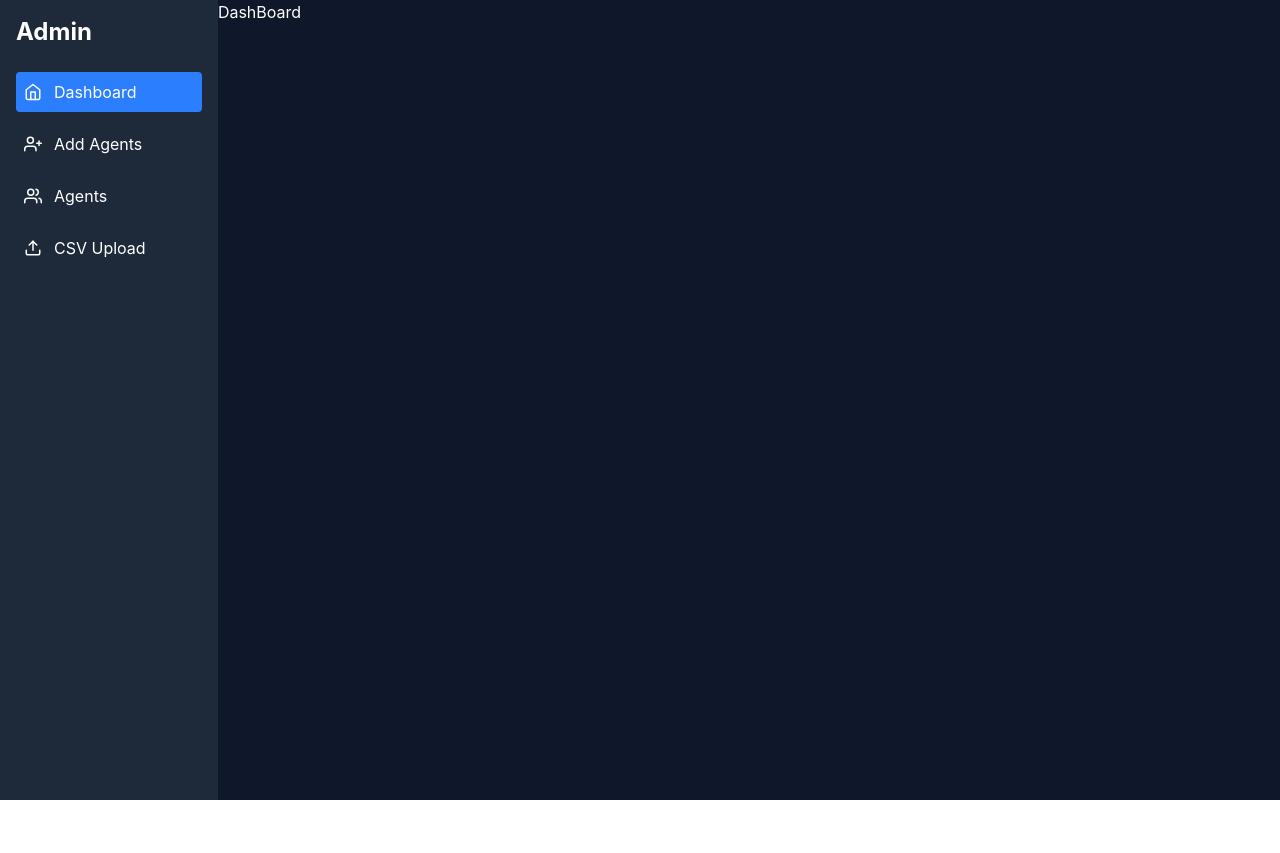
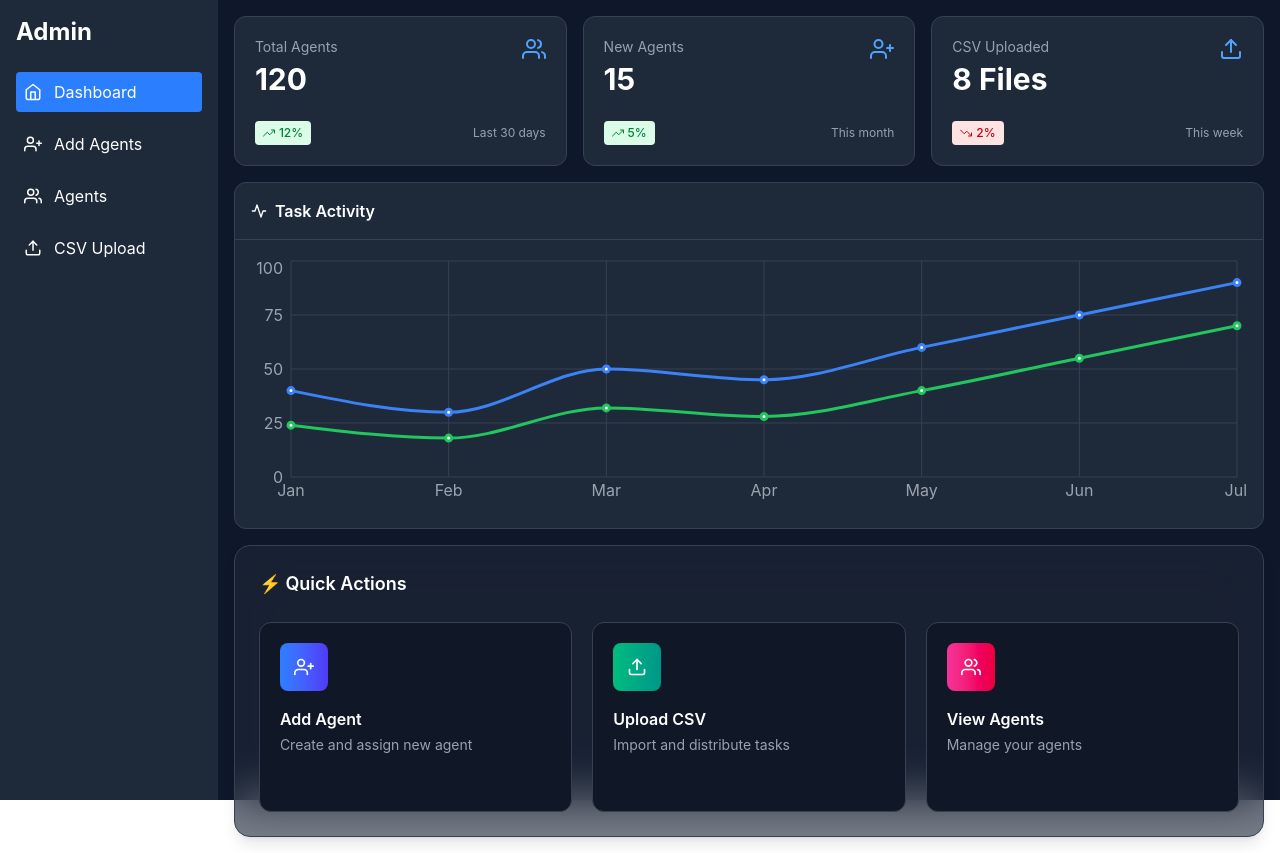
Before and after one commit to dipaldas8888/Task-Pilot, a React app in the folder frontend/: page / in a window 1280 px wide. Before the commit the page ends 800 px from the top, so only its background shows below. Built offline with nearby package versions, Linux system fonts and the light colour scheme; the HTML template or start-up script is replaced by a standard one.

Commit message:
add ActivityGraph, QuickActions, and StatCards components to enhance dashboard functionality

```diff
--- /dev/null
+++ b/frontend/src/components/ActivityGraph.jsx
@@ -0,0 +1,70 @@
+import React from "react";
+import { FiActivity } from "react-icons/fi";
+import {
+  XAxis,
+  YAxis,
+  Tooltip,
+  ResponsiveContainer,
+  CartesianGrid,
+  Line,
+  LineChart,
+} from "recharts";
+
+const data = [
+  { name: "Jan", assigned: 40, completed: 24 },
+  { name: "Feb", assigned: 30, completed: 18 },
+  { name: "Mar", assigned: 50, completed: 32 },
+  { name: "Apr", assigned: 45, completed: 28 },
+  { name: "May", assigned: 60, completed: 40 },
+  { name: "Jun", assigned: 75, completed: 55 },
+  { name: "Jul", assigned: 90, completed: 70 },
+];
+
+export const ActivityGraph = () => {
+  return (
+    <div className="col-span-12 lg:col-span-8 bg-gray-800 rounded-xl border border-gray-700 ">
+      <div className="p-4 border-b border-gray-700">
+        <h3 className="flex items-center gap-2 font-semibold text-white">
+          <FiActivity />
+          Task Activity
+        </h3>
+      </div>
+
+      <div className="h-72 p-4">
+        <ResponsiveContainer width="100%" height="100%">
+          <LineChart
+            data={data}
+            margin={{ top: 5, right: 10, left: -20, bottom: 5 }}
+          >
+            <CartesianGrid stroke="#374151" />
+
+            <XAxis
+              dataKey="name"
+              stroke="#9ca3af"
+              tickLine={false}
+              axisLine={false}
+            />
+
+            <YAxis stroke="#9ca3af" tickLine={false} axisLine={false} />
+
+            <Tooltip />
+
+            <Line
+              type="monotone"
+              dataKey="assigned"
+              stroke="#3b82f6"
+              strokeWidth={3}
+            />
+
+            <Line
+              type="monotone"
+              dataKey="completed"
+              stroke="#22c55e"
+              strokeWidth={3}
+            />
+          </LineChart>
+        </ResponsiveContainer>
+      </div>
+    </div>
+  );
+};
--- /dev/null
+++ b/frontend/src/components/QuickActions.jsx
@@ -0,0 +1,63 @@
+import React from "react";
+import { FiUserPlus, FiUpload, FiUsers } from "react-icons/fi";
+import { useNavigate } from "react-router-dom";
+
+export const QuickActions = () => {
+  const navigate = useNavigate();
+
+  const actions = [
+    {
+      title: "Add Agent",
+      desc: "Create and assign new agent",
+      icon: <FiUserPlus />,
+      color: "from-blue-500 to-indigo-600",
+      path: "/add-agent",
+    },
+    {
+      title: "Upload CSV",
+      desc: "Import and distribute tasks",
+      icon: <FiUpload />,
+      color: "from-emerald-500 to-teal-600",
+      path: "/upload",
+    },
+    {
+      title: "View Agents",
+      desc: "Manage your agents",
+      icon: <FiUsers />,
+      color: "from-pink-500 to-rose-600",
+      path: "/agents",
+    },
+  ];
+
+  return (
+    <div className="col-span-12 bg-gray-800/60 backdrop-blur-xl p-6 rounded-2xl border border-gray-700 shadow-lg">
+      <h3 className="text-white text-lg font-semibold mb-6">
+        ⚡ Quick Actions
+      </h3>
+
+      <div className="grid gap-5 sm:grid-cols-2 lg:grid-cols-3">
+        {actions.map((action, i) => (
+          <div
+            key={i}
+            onClick={() => navigate(action.path)}
+            className="cursor-pointer group rounded-xl p-5 bg-gray-900 border border-gray-700 hover:border-transparent hover:shadow-2xl transition duration-300"
+          >
+            <div
+              className={`w-12 h-12 flex items-center justify-center rounded-lg bg-gradient-to-r ${action.color} text-white text-xl mb-4 group-hover:scale-110 transition`}
+            >
+              {action.icon}
+            </div>
+
+            <h4 className="text-white font-semibold mb-1">{action.title}</h4>
+
+            <p className="text-sm text-gray-400">{action.desc}</p>
+
+            <div className="mt-4 text-sm text-blue-400 opacity-0 group-hover:opacity-100 transition">
+              Go →
+            </div>
+          </div>
+        ))}
+      </div>
+    </div>
+  );
+};
--- /dev/null
+++ b/frontend/src/components/StatCards.jsx
@@ -0,0 +1,71 @@
+import React from "react";
+import {
+  FiTrendingDown,
+  FiTrendingUp,
+  FiUsers,
+  FiUserPlus,
+  FiUpload,
+} from "react-icons/fi";
+
+export const StatCards = () => {
+  return (
+    <div className="grid grid-cols-12 gap-4">
+      <Card
+        title="Total Agents"
+        value="120"
+        pillText="12%"
+        trend="up"
+        period="Last 30 days"
+        icon={<FiUsers />}
+      />
+
+      <Card
+        title="New Agents"
+        value="15"
+        pillText="5%"
+        trend="up"
+        period="This month"
+        icon={<FiUserPlus />}
+      />
+
+      <Card
+        title="CSV Uploaded"
+        value="8 Files"
+        pillText="2%"
+        trend="down"
+        period="This week"
+        icon={<FiUpload />}
+      />
+    </div>
+  );
+};
+
+const Card = ({ title, value, pillText, trend, period, icon }) => {
+  return (
+    <div className="col-span-12 md:col-span-4 p-5 rounded-xl border border-gray-700 bg-gray-800 text-white">
+      <div className="flex justify-between items-start mb-6">
+        <div>
+          <h3 className="text-gray-400 text-sm mb-1">{title}</h3>
+          <p className="text-3xl font-bold">{value}</p>
+        </div>
+
+        <div className="text-2xl text-blue-400">{icon}</div>
+      </div>
+
+      <div className="flex justify-between items-center">
+        <span
+          className={`text-xs flex items-center gap-1 font-medium px-2 py-1 rounded ${
+            trend === "up"
+              ? "bg-green-100 text-green-700"
+              : "bg-red-100 text-red-700"
+          }`}
+        >
+          {trend === "up" ? <FiTrendingUp /> : <FiTrendingDown />}
+          {pillText}
+        </span>
+
+        <p className="text-xs text-gray-400">{period}</p>
+      </div>
+    </div>
+  );
+};
--- a/frontend/src/pages/DashBoard.jsx
+++ b/frontend/src/pages/DashBoard.jsx
@@ -1,5 +1,12 @@
-import React from "react";
-
+import { ActivityGraph } from "../components/ActivityGraph";
+import { QuickActions } from "../components/QuickActions";
+import { StatCards } from "../components/StatCards";
 export const DashBoard = () => {
-  return <div className="text">DashBoard</div>;
+  return (
+    <div className="p-4 space-y-4">
+      <StatCards />
+      <ActivityGraph />
+      <QuickActions />
+    </div>
+  );
 };
```
